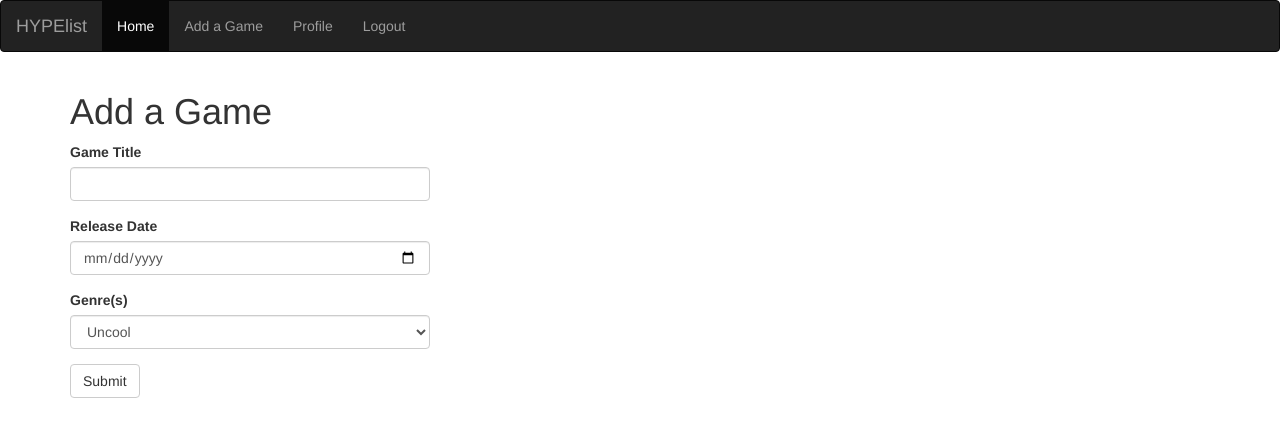
After one commit to MattyGroch/gameHype, a Flask app: page /add_game in a window 1280 px wide. The commit adds this page. Shown: the top 437 px of the page. Run offline with Flask 2, Linux system fonts and the light colour scheme; the visitor is signed in with stand-in values (Sample User, id 1); data comes from the database, SQL or seed files in the repository; some libraries are stand-ins or nearby versions.

Commit message:
Preliminary work on the add-game form.

```diff
--- a/gamehype/forms.py
+++ b/gamehype/forms.py
@@ -1,5 +1,6 @@
 from flask_wtf import FlaskForm
-from wtforms import StringField, PasswordField, BooleanField, SubmitField
+from wtforms import StringField, PasswordField, BooleanField, SubmitField, SelectField, validators
+from wtforms.fields.html5 import DateField
 from wtforms.validators import DataRequired, ValidationError, Email, EqualTo
 from gamehype.models import User
 
@@ -28,3 +29,13 @@ class RegistrationForm(FlaskForm):
         user = User.query.filter_by(email=email.data).first()
         if user is not None:
             raise ValidationError('Please use a different email address.')
+
+
+class AddGameForm(FlaskForm):
+    game_name = StringField(
+        'Game Title',
+        [validators.required(), validators.length(min=2, max=128)]
+        )
+    release_date = DateField('Release Date', format='%d/%m/%Y')
+    genre = SelectField('Genre(s)', choices=[('Cool','Uncool')])
+    submit = SubmitField('Submit')
--- a/gamehype/routes.py
+++ b/gamehype/routes.py
@@ -3,7 +3,7 @@ from werkzeug.urls import url_parse
 from flask_login import current_user, login_user, logout_user, login_required
 from gamehype import app, db
 from gamehype.models import User, Rating
-from gamehype.forms import LoginForm, RegistrationForm
+from gamehype.forms import LoginForm, RegistrationForm, AddGameForm
 
 
 @app.route('/')
@@ -59,6 +59,13 @@ def user(username):
     return render_template('user.html', ratings=ratings, user=user)
 
 
+@app.route('/add_game', methods=['GET', 'POST'])
+@login_required
+def add_game():
+    form = AddGameForm()
+    return render_template('add_game.html', title='Add a Game', form=form)
+
+
 @app.route('/logout')
 def logout():
     logout_user()
--- /dev/null
+++ b/gamehype/templates/add_game.html
@@ -0,0 +1,11 @@
+{% extends "base.html" %}
+{% import 'bootstrap/wtf.html' as wtf %}
+
+{% block app_content %}
+    <h1>Add a Game</h1>
+    <div class="row">
+        <div class="col-md-4">
+            {{ wtf.quick_form(form) }}
+        </div>
+    </div>
+{% endblock %}
--- a/gamehype/templates/base.html
+++ b/gamehype/templates/base.html
@@ -12,6 +12,7 @@
         </div>
         <ul class="nav navbar-nav">
           <li class="active"><a href="{{ url_for('index') }}">Home</a></li>
+          <li><a href="{{ url_for('add_game')}}">Add a Game</a></li>
           {% if current_user.is_anonymous %}
           <li><a href="{{ url_for('login') }}">Login</a></li>
           {% else %}
```
